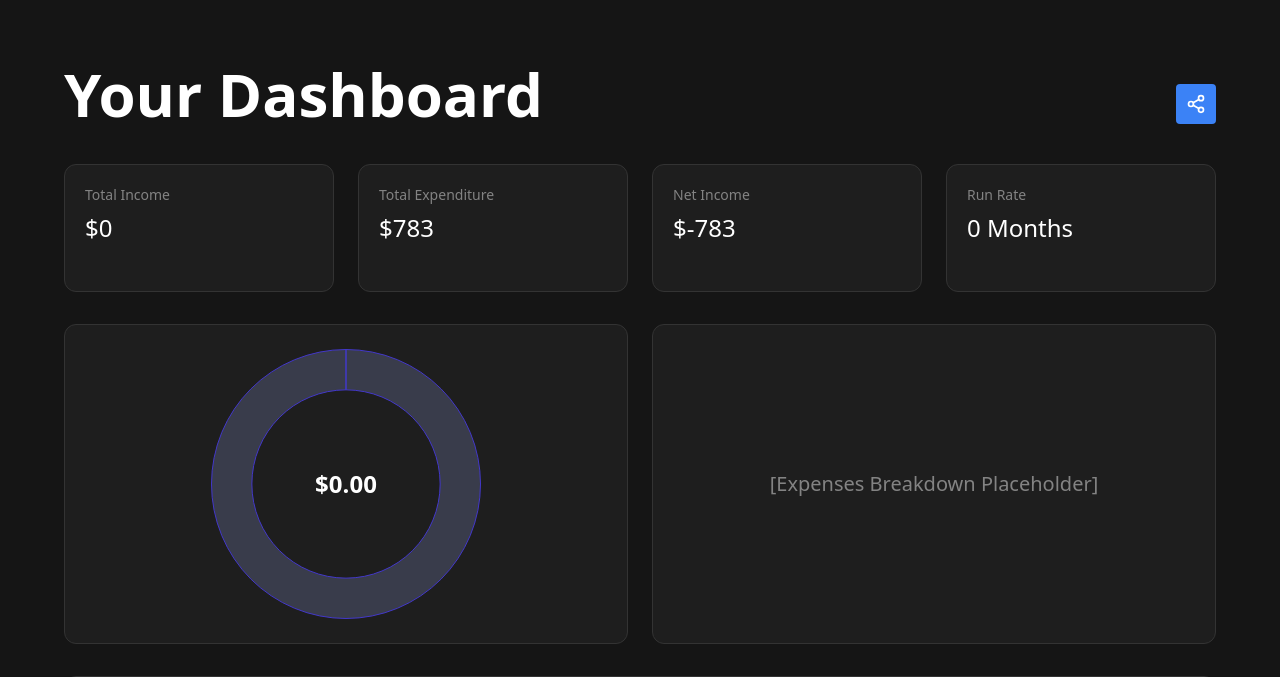
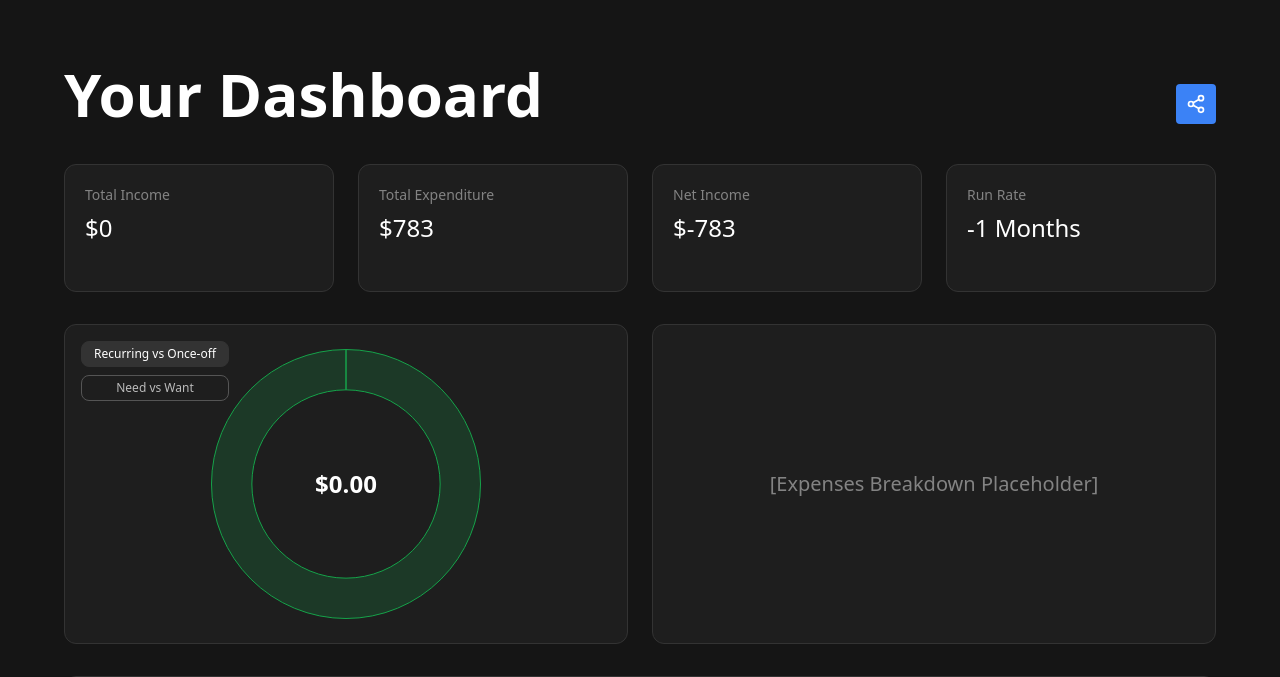
Before and after one commit to taku-muk/CITS3403-Project-Group42, a Flask app: page /visualise in a window 1280 px wide. Shown: the part 96-773 px from the top of the page. Run offline with Flask 3, Linux system fonts and the light colour scheme; a user stored in the database is signed in; data comes from the database, SQL or seed files in the repository; both versions use the stored data as it was after the commit; some libraries are stand-ins or nearby versions.

Commit message:
altered cashflow ring to be able to switch between views

```diff
--- a/app/routes.py
+++ b/app/routes.py
@@ -87,51 +87,71 @@ def upload():
 
 
 # -------------------------- Visualise --------------------------
-
 @main.route('/visualise')
 @login_required
 def visualise():
-    user_expenses = Expense.query.filter_by(user_id=current_user.id).all()
-    total_income = sum(e.amount for e in user_expenses if e.type == 'income')
+    # 1. Fetch and classify raw numbers
+    user_expenses     = Expense.query.filter_by(user_id=current_user.id).all()
+    total_income      = sum(e.amount for e in user_expenses if e.type == 'income')
     total_expenditure = sum(e.amount for e in user_expenses if e.type == 'expense')
-    net_income = total_income - total_expenditure
-    total_savings = sum(e.amount for e in user_expenses if e.type in ['savings', 'investment'])
-    available_funds = total_savings + net_income
+    net_income        = total_income - total_expenditure
+    total_savings     = sum(e.amount for e in user_expenses if e.type in ['savings', 'investment'])
+    available_funds   = total_savings + net_income
+    run_rate_months   = (
+        round(available_funds / total_expenditure, 2)
+        if total_expenditure > 0 else 0.0
+    )
 
-    run_rate_months = round(available_funds / total_expenditure, 2) if available_funds > 0 and total_expenditure > 0 else 0.0
-
-    # Assets + liabilities
+    # 2. Build assets + liabilities list
     assets_data = []
     for exp in user_expenses:
         if exp.type in ['savings', 'investment', 'debt']:
             assets_data.append({
                 'name': exp.name,
-                'type': exp.type,  # 👉 pass type separately!
+                'type': exp.type,
                 'amount': exp.amount,
                 'progress': 50  # placeholder
             })
 
-    tag_totals = defaultdict(float)
+    # 3. Initialize tag accumulators
+    importance_totals = defaultdict(float)  # Need vs Want
+    frequency_totals  = defaultdict(float)  # Recurring vs Once-off
+
+    # 4. Fill them
     for exp in user_expenses:
         if exp.type == 'expense':
             try:
                 tags = json.loads(exp.tags) if exp.tags else {}
-                importance_tags = tags.get('importance', [])
-                if isinstance(importance_tags, str):
-                    importance_tags = [importance_tags]
-                for tag in importance_tags:
-                    tag_totals[tag] += exp.amount
+
+                # Importance
+                imp = tags.get('importance', [])
+                if isinstance(imp, str):
+                    imp = [imp]
+                for tag in imp:
+                    importance_totals[tag] += exp.amount
+
+                # Frequency
+                freq = tags.get('frequency')
+                if isinstance(freq, str):
+                    frequency_totals[freq] += exp.amount
+
             except Exception:
-                tag_totals['Uncategorized'] += exp.amount
+                importance_totals['Uncategorized'] += exp.amount
 
-    leftover = max(0, total_income - sum(tag_totals.values()))
+    # 5. Compute leftovers per category
+    importance_leftover = max(0, total_income - sum(importance_totals.values()))
+    frequency_leftover  = max(0, total_income - sum(frequency_totals.values()))
 
+    # 6. Package chart_data for the frontend toggle
     chart_data = {
         'totalIncome': total_income,
-        'tagTotals': dict(tag_totals),
-        'leftover': leftover
+        'importanceTotals': dict(importance_totals),
+        'frequencyTotals': dict(frequency_totals),
+        'importanceLeftover': importance_leftover,
+        'frequencyLeftover': frequency_leftover
     }
 
+    # 7. Finally render
     return render_template(
         'visualise.html',
         dashboard_stats={
@@ -143,7 +163,6 @@ def visualise():
         assets_data=assets_data,
         chart_data=chart_data
     )
-
 
 # -------------------------- Cashflow Ring --------------------------
 
--- a/app/templates/visualise_components/cashflow_ring.html
+++ b/app/templates/visualise_components/cashflow_ring.html
@@ -1,70 +1,138 @@
-<style>
+<style type="text/tailwindcss">
+    /* 1. Chart size */
     #cashFlowChart {
       width: 100% !important;
       height: 100% !important;
     }
+
+  /* Inactive: hollow grey button */
+  /* Hover on inactive: slightly darker warm grey */
+  .mode-btn {
+  background-color: transparent;
+  color: #bbbbbb;             /* warm light grey text */
+  border: 1px solid #555555;  /* warm medium border */
+  border-radius: 0.5rem;    /* rounded-md */
+  padding: 0.25rem 0.75rem;
+  text-align: left;
+  transition: all 0.2s ease;
+}
+
+/* Hover on inactive button */
+.mode-btn:hover:not(.active) {
+  background-color: #2a2a2a; /* slightly warm dark grey */
+}
+
+/* Active selected button */
+.mode-btn.active {
+  background-color: #333333; /* warm filled */
+  color: white;
+  border-color: #333333;
+  border-radius: 0.5rem;     /* rounded-lg for softer edges */
+}
+
+
   </style>
 
   <div class="bg-[#1e1e1e] p-6 rounded-xl border border-[#333] h-80 relative">
+    <!-- Toggle Buttons -->
+    <div class="absolute top-4 left-4 flex flex-col gap-2 z-10 min-w-max">
+
+        <!-- Recurring vs Once-off -->
+        <button
+          id="frequencyToggle"
+          class="mode-btn active flex justify-center items-center w-full px-3 py-1 text-xs"
+        >
+          Recurring vs Once-off
+        </button>
+
+        <!-- Need vs Want -->
+        <button
+          id="importanceToggle"
+          class="mode-btn  flex justify-center items-center w-full px-3 py-1 text-xs"
+        >
+          Need vs Want
+        </button>
+
+      </div>
+
+    <!-- Chart Canvas -->
     <canvas id="cashFlowChart"></canvas>
-      <div id="cashFlowCenterText" class="absolute inset-0 flex items-center justify-center text-2xl font-bold text-white pointer-events-none">
-          $500
+
+    <!-- Center Text -->
+    <div
+      id="cashFlowCenterText"
+      class="absolute inset-0 flex items-center justify-center text-2xl font-bold text-white pointer-events-none"
+    >
+      $0
     </div>
   </div>
 
   <script src="https://cdn.jsdelivr.net/npm/chart.js"></script>
   <script>
-      const chartData = JSON.parse('{{ chart_data | tojson | safe }}');
+    // 1. Grab data from Flask
+    const chartData   = JSON.parse('{{ chart_data|tojson|safe }}');
     const totalIncome = chartData.totalIncome;
-  const tagTotals = chartData.tagTotals;
-  const leftover = chartData.leftover;
 
-  // Extract labels and data
-  const labels = Object.keys(tagTotals);
-  const data = Object.values(tagTotals);
+    // 2. Prepare Importance data
+    const impLabels = Object.keys(chartData.importanceTotals);
+    const impData   = Object.values(chartData.importanceTotals);
+    impLabels.push('Leftover');
+    impData.push(chartData.importanceLeftover);
 
-  // Add leftover to make proportions correct
-  labels.push('Leftover');
-  data.push(leftover);
+    // 3. Prepare Frequency data
+    const freqLabels = Object.keys(chartData.frequencyTotals);
+    const freqData   = Object.values(chartData.frequencyTotals);
+    freqLabels.push('Leftover');
+    freqData.push(chartData.frequencyLeftover);
 
-  // Update the center text
-  document.getElementById('cashFlowCenterText').textContent = `$${totalIncome.toFixed(2)}`;
+    // 4. Set initial center text
+    document.getElementById('cashFlowCenterText').textContent =
+      `$${totalIncome.toFixed(2)}`;
 
-
+    // 5. Initialize Chart.js
     const ctx = document.getElementById('cashFlowChart').getContext('2d');
-
-
-  new Chart(ctx, {
+    const chart = new Chart(ctx, {
       type: 'doughnut',
       data: {
-          labels: labels,
+        labels: impLabels,
         datasets: [{
-              data: data,
-              backgroundColor: [
-                  'rgba(165, 180, 252, 0.2)',  // Essential
-                  'rgba(216, 180, 254, 0.2)',  // Want
-                  'rgba(170, 170, 170, 0.2)',  // Grey leftover
-              ],
-              borderColor: [
-                  '#4338CA',  // Essential
-                  '#6B21A8',  // Want
-                  '#333333',  // Grey leftover
-              ],
-              borderWidth: 1,
+          data: impData,
+          backgroundColor: ['#16a34a33', '#facc1533', '#52525b33'],
+          borderColor:     ['#16a34a',   '#facc15',   '#52525b'],
+          borderWidth: 1
         }]
       },
       options: {
         cutout: '70%',
         maintainAspectRatio: false,
         plugins: {
-              legend: {
-                  display: false
-              },
-              tooltip: {
-                  enabled: true
-              }
+          legend: { display: false },
+          tooltip: { enabled: true }
         }
       }
     });
 
+    // 6. Toggle logic
+    const btnImp  = document.getElementById('importanceToggle');
+    const btnFreq = document.getElementById('frequencyToggle');
+
+    btnImp.addEventListener('click', () => {
+      btnImp.classList.add('active');
+      btnFreq.classList.remove('active');
+      chart.data.labels            = impLabels;
+      chart.data.datasets[0].data  = impData;
+      chart.data.datasets[0].backgroundColor = ['#16a34a33', '#facc1533', '#52525b33'];
+      chart.data.datasets[0].borderColor     = ['#16a34a',   '#facc15',   '#52525b'];
+      chart.update();
+    });
+
+    btnFreq.addEventListener('click', () => {
+      btnFreq.classList.add('active');
+      btnImp.classList.remove('active');
+      chart.data.labels            = freqLabels;
+      chart.data.datasets[0].data  = freqData;
+      chart.data.datasets[0].backgroundColor = ['#6366f133', '#f9731633'];
+      chart.data.datasets[0].borderColor     = ['#6366f1',   '#f97316'];
+      chart.update();
+    });
   </script>
```
Also changed, not shown: instance/studysync.db. Lines whose indentation alone changed are shown as unchanged.
